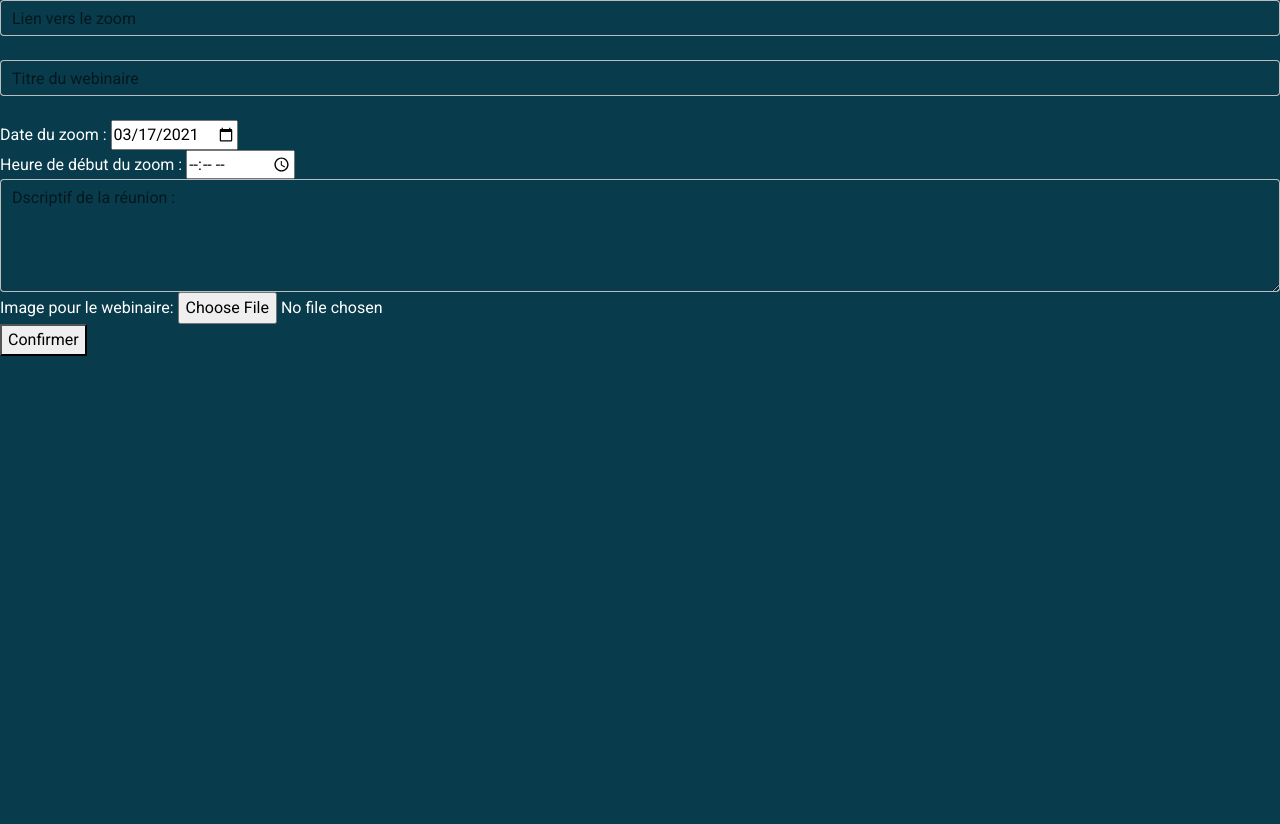
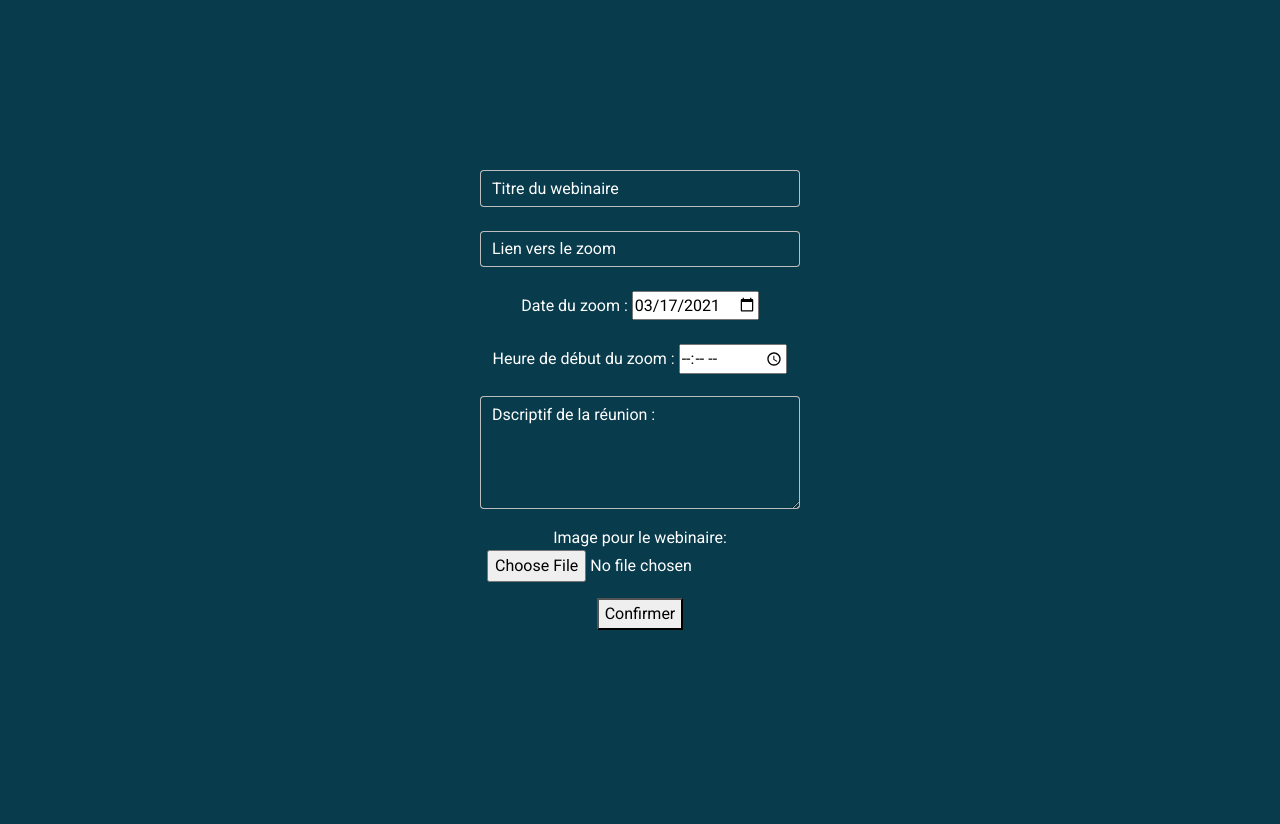
Before and after one commit to HelixFix/Webinaire, a PHP site: page /form-edit.html in a window 1280 px wide. Before the commit the page ends 356 px from the top, so only its background shows below. Run offline with PHP 8.4, Linux system fonts and the light colour scheme; some libraries are stand-ins or nearby versions.

Commit message:
style du form 2.0 dernier

```diff
--- a/form-edit.html
+++ b/form-edit.html
@@ -16,20 +16,21 @@
   </head>
 
   <body class="fond-editer">
-    <form>
+    <div class="contour-form">
+    <form class="monform">
   <!-- lien du zoom -->
-  <div class="form-outline mb-4">
-    <input type="url" id="form1Example1" class="form-control" />
-    <label class="form-label" for="form1Example1">Lien vers le zoom</label>
+  <div class="form-outline col-md-3 mb-4">
+    <input type="text" id="titre" class="form-control" />
+    <label class="form-label" for="form1Example1">Titre du webinaire</label>
   </div>
 
   <!-- Titre du zoom -->
-  <div class="form-outline mb-4">
-    <input type="text" id="form1Example2" class="form-control" />
-    <label class="form-label" for="form1Example2">Titre du webinaire</label>
+  <div class="form-outline col-md-3 mb-4">
+    <input type="url" id="lien" class="form-control" />
+    <label class="form-label" for="form1Example2">Lien vers le zoom</label>
   </div>
 <!--Date et heure-->
-<div class="date">
+<div class="date col-md-3 mb-4" >
   <label for="start">Date du zoom :</label>
 
 <input type="date" id="start" name="trip-start"
@@ -37,14 +38,14 @@
        min="2021-03-17" max="2030-03-17">
 </div>
 
-<div class="heure">
-  <label for="appt">Heure de début du zoom :</label>
+<div class="heure col-md-3 mb-3">
+  <label class="form-label" for="appt">Heure de début du zoom :</label>
 
 <input type="time" id="appt" name="appt"
        min="09:00" max="20:00" required>
 </div>
 
-<div class="descriptif">
+<div class="descriptif col-md-3 mb-3">
   <div class="form-outline">
   <textarea class="form-control" id="textAreaExample" rows="4"></textarea>
   <label class="form-label" for="textAreaExample">Dscriptif de la réunion :</label>
@@ -53,14 +54,14 @@
 
 <!--Ajouter une image-->
 
-<div class="ajouter-image">
+<div class="ajouter-image col-md-3 mb-3">
   <label for="avatar">Image pour le webinaire:</label>
 
 <input type="file"
        id="avatar" name="avatar"
        accept="image/png, image/jpeg">
 </div>
-</div>
+
 <button id="btn-confirmer" type="button">Confirmer</button>
 </div>
 
@@ -71,6 +72,7 @@
     </div>
   </div>
 </form>
+</div>
 
   </body>
 
--- a/style.css
+++ b/style.css
@@ -7,6 +7,42 @@
   color: #FFFFFF;
 }
 
+form{
+  /*margin-right: 20%;
+  margin-top: 15%;
+  margin-left: 20%;*/
+/*  border: 2px red solid;*/
+  width: 100%;
+  height: 100vh;
+  /*margin-top: 10px;*/
+  display: flex;
+  flex-direction: column;
+  justify-content: center;
+  align-items: center;
+  text-align: center;
+  /*oui*/
+
+}
+
+.form-label{
+  color: #FFFFFF;
+}
+
+.form-outline .form-control~.form-label{
+  color: #FFFFFF;
+}
+
+.contour-form
+ {
+   display: flex;
+   flex-direction: column;
+   justify-content: center;
+   align-items: center;
+   text-align: center;
+   width: 100%;
+   height: 100vh;
+
+ }
 
 
 
```
